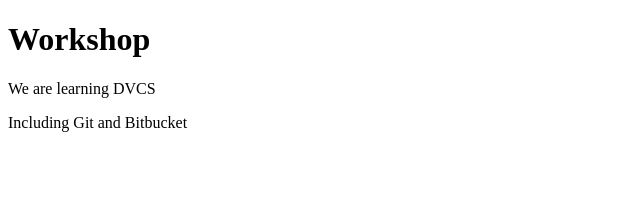
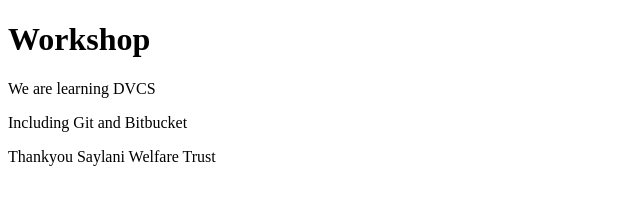
Before and after one commit to mali521/Workshop-DVCS-, a plain HTML site: page index.html in a window 1280 px wide. Shown: the whole page, without its empty margins (0-640 px from the left). Drawn offline with Linux system fonts and the light colour scheme.

```diff
--- a/index.html
+++ b/index.html
@@ -10,5 +10,6 @@
     <h1>Workshop</h1>
     <p>We are learning DVCS</p>
     <p>Including Git and Bitbucket</p>
+    <p>Thankyou Saylani Welfare Trust</p>
 </body>
 </html>
```
